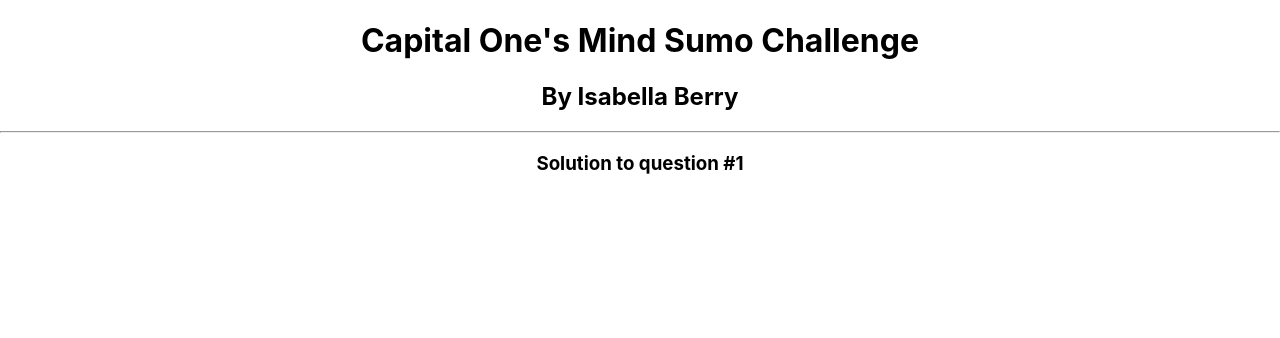
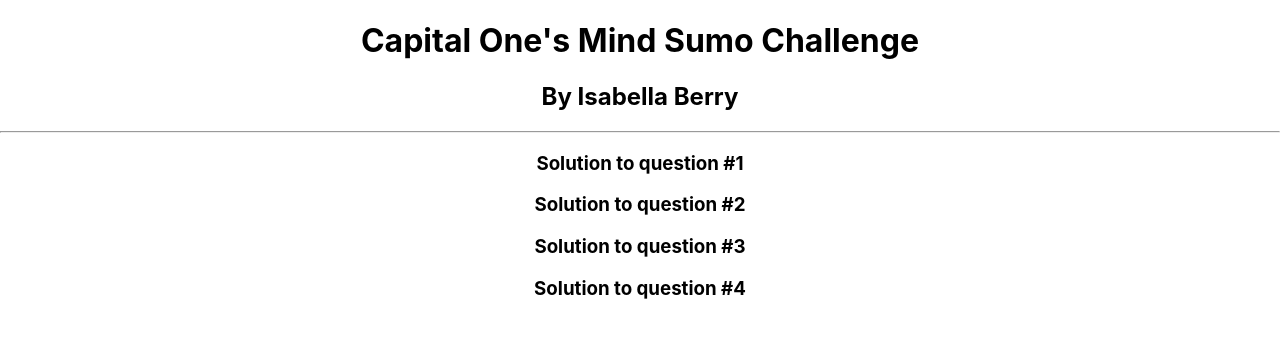
Before and after one commit to captitalgail/capital1summit.github.io, a React (Create React App) app: page / in a window 1280 px wide. Shown: the top 338 px of the page. Built offline with nearby package versions, Linux system fonts and the light colour scheme.

Commit message:
Update src/App.js

```diff
--- a/src/App.js
+++ b/src/App.js
@@ -10,6 +10,9 @@
         <h2>By Isabella Berry</h2>
         <hr />
         <h3>Solution to question #1</h3>
+        <h3>Solution to question #2</h3>
+        <h3>Solution to question #3</h3>
+        <h3>Solution to question #4</h3>
         <br />
       </Container>
     );
```
